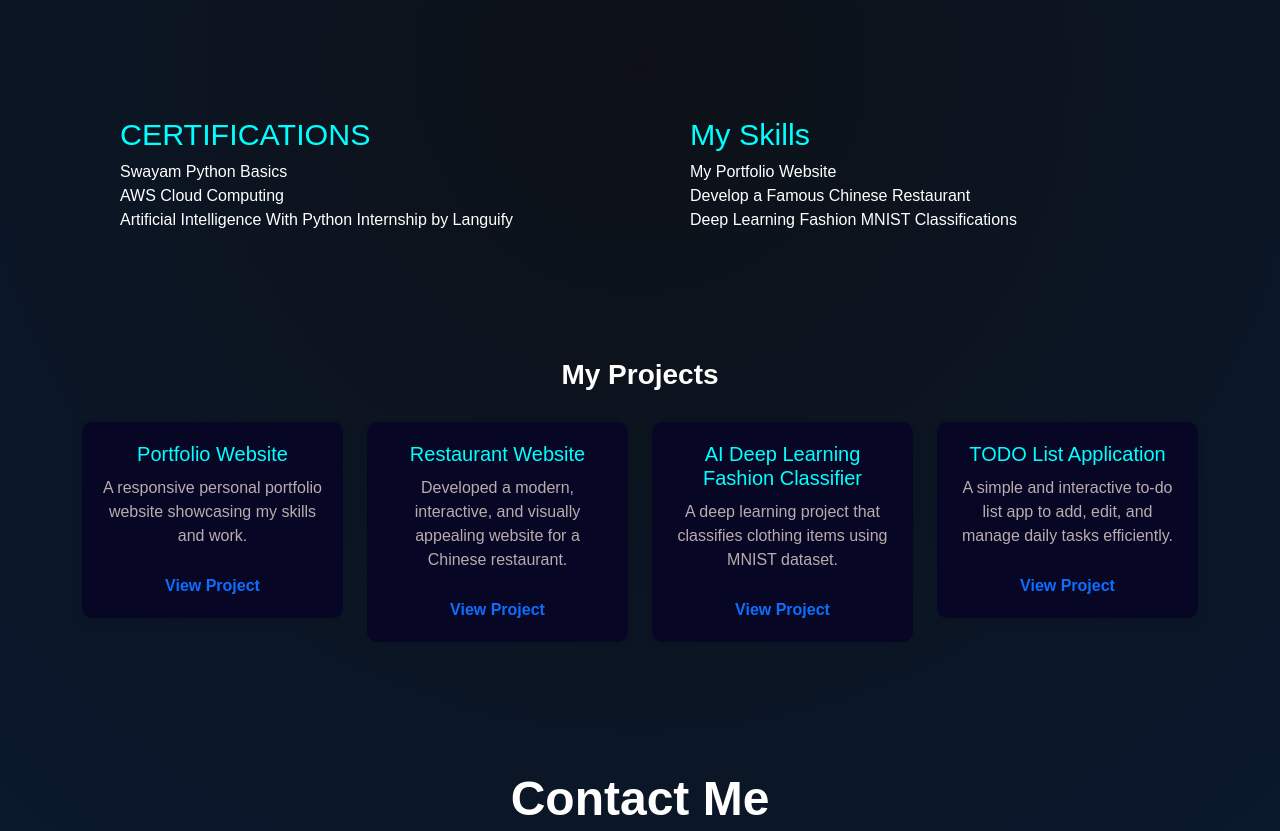
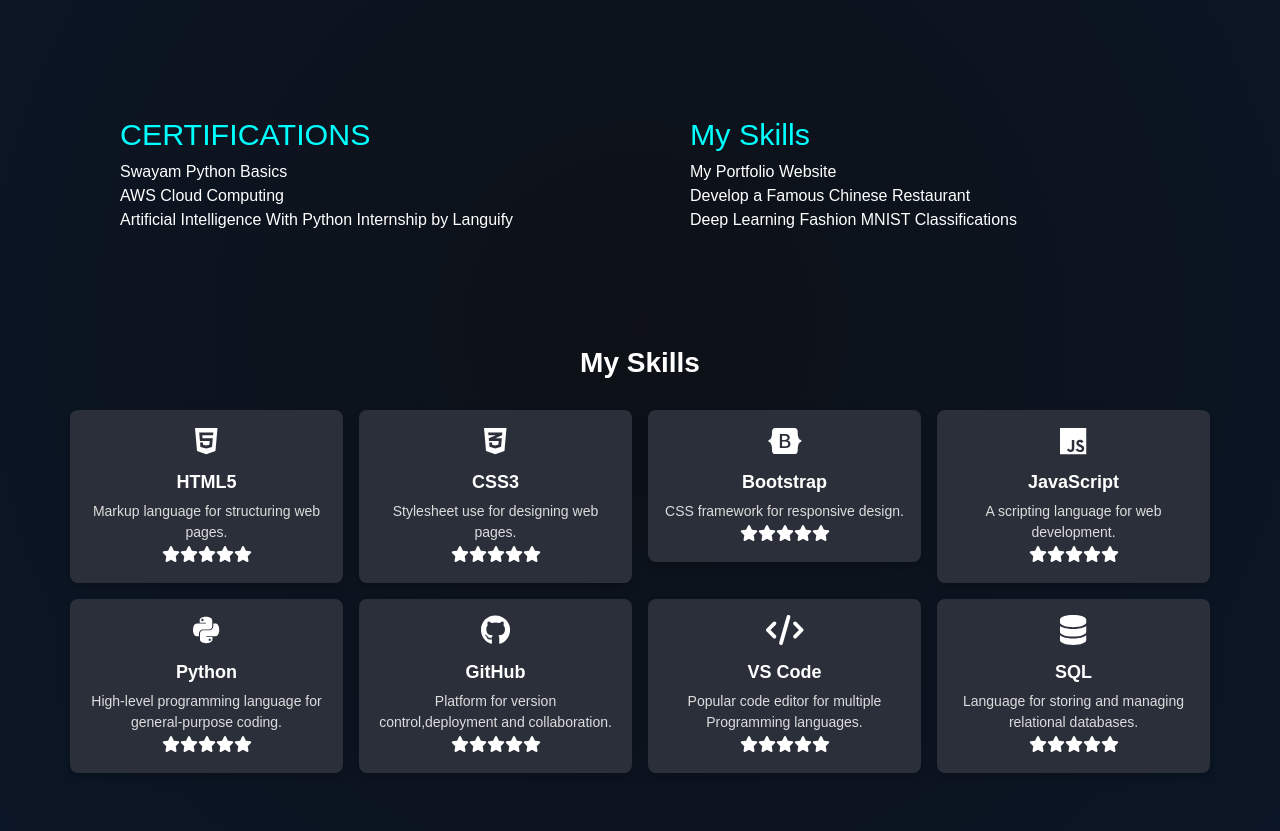
Before and after one commit to BhagavanPavan01/Bhagavan-Pavan_Portfolio, a plain HTML site: page index.html in a window 1280 px wide. Shown: the part 814-1645 px from the top of the page. Drawn offline with nearby package versions, Linux system fonts and the light colour scheme.

Commit message:
To add skills section

```diff
--- a/index.html
+++ b/index.html
@@ -17,6 +17,7 @@
     <script src="https://cdn.jsdelivr.net/npm/bootstrap@5.3.0/dist/js/bootstrap.bundle.min.js"></script>
     <!-- typing animation -->
     <script src="https://cdn.jsdelivr.net/npm/typed.js@2.0.12"></script>
+    <script src="script.js" defer></script>
 
 </head>
 
@@ -42,7 +43,7 @@
             <div class="collapse navbar-collapse" id="navbarNav">
                 <ul class="navbar-nav ms-auto nav-links">
                     <li class="nav-item"><a class="nav-link  navhome fw-bold" href="#">Home</a></li>
-                    <li class="nav-item"><a class="nav-link" href="#">About</a></li>
+                    <li class="nav-item"><a class="nav-link" href="#About">About</a></li>
                     <li class="nav-item"><a class="nav-link" href="#Skills">Skills</a></li>
                     <li class="nav-item"><a class="nav-link" href="#Projects">Projects</a></li>
                     <li class="nav-item"><a class="nav-link" href="#Contact">Contact</a></li>
@@ -130,7 +131,7 @@
 
 
 
-                    <a href="https://drive.google.com/file/d/1AYplDht2eLH5WRKf2OirCORmGdwgufBy/view?usp=drive_link"
+                    <a href="https://drive.google.com/file/d/1AYplDht2eLH5WRKf2OirCORmGdwgufBy/view?usp=sharing"
                         class="btn btn-primary">Download CV</a>
                 </div>
 
@@ -172,9 +173,9 @@
     </section> -->
 
 
-    <section id="Skills">
+    <section>
         <div class="container">
-            <div class="row">
+            <div class="row" id="About">
                 <div class="certifications col-12 col-md-6 text-center text-md-start mb-4 mb-md-0">
                     <h3>CERTIFICATIONS</h3>
                     <ul class="list-unstyled">
@@ -195,6 +196,19 @@
         </div>
     </section>
 
+
+
+
+
+
+
+<!-- skills section----------------- -->
+
+
+    <div class="container py-5 projects-section" id="Skills">
+        <h2 class="section-title">My Skills</h2>
+        <div class="row g-3" id="skills-container"></div>
+    </div>
 
 
 <!-- Project Section------------------------------------ -->
@@ -218,7 +232,7 @@
                     <div class="project-card">
                         <h3>Restaurant Website</h3>
                         <p>Developed a modern, interactive, and visually appealing website for a Chinese restaurant.</p>
-                        <a href="#" class="project-link">View Project</a>
+                        <a href="https://famous-chinese-restaurant.netlify.app/" class="project-link">View Project</a>
                     </div>
                 </div>
 
@@ -269,7 +283,7 @@
     </section>
 
 
-    <script src="script.js"></script>
+
 
     <script src="https://kit.fontawesome.com/2116b654c2.js" crossorigin="anonymous"></script>
 </body>
--- a/script.js
+++ b/script.js
@@ -36,3 +36,42 @@ var typed = new Typed("#typing-text", {
     backDelay: 1000,
     loop: true
   });
+
+
+// Skils Section -------------------------------------
+
+
+
+const skills = [
+    // { name: 'React', icon: 'fab fa-react', rating: 4, description: 'A JavaScript library for building user interfaces.' },
+    // { name: 'NodeJs', icon: 'fab fa-node-js', rating: 4, description: 'JavaScript runtime for backend development.' },
+    // { name: 'ExpressJs', icon: 'fab fa-node', rating: 3, description: 'Minimalist web framework for Node.js.' },
+    { name: 'HTML5', icon: 'fab fa-html5', rating: 5, description: 'Markup language for structuring web pages.' },
+    { name: 'CSS3', icon: 'fab fa-css3-alt', rating: 4, description: 'Stylesheet use for designing web pages.' },
+    { name: 'Bootstrap', icon: 'fab fa-bootstrap', rating: 4, description: 'CSS framework for responsive design.' },
+    { name: 'JavaScript', icon: 'fab fa-js', rating: 4, description: 'A scripting language for web development.' },
+    { name: 'Python', icon: 'fab fa-python', rating: 3, description: 'High-level programming language for general-purpose coding.' },
+    { name: 'GitHub', icon: 'fab fa-github', rating: 4, description: 'Platform for version control,deployment and collaboration.' },
+    { name: 'VS Code', icon: 'fas fa-code', rating: 4, description: 'Popular code editor for multiple Programming languages.' },
+    { name: 'SQL', icon: 'fas fa-database', rating: 2, description: 'Language for storing and managing relational databases.' },
+    // { name: 'Cloud Practitioner', icon: 'fab fa-aws', rating: 2, description: 'Basic cloud knowledge and AWS services.' }
+];
+
+const skillsContainer = document.getElementById('skills-container');
+skills.forEach(skill => {
+    let stars = '<div class="stars">';
+    for (let i = 0; i < 5; i++) {
+        stars += `<i class="fas fa-star ${i < skill.rating ? '' : 'gray'}"></i>`;
+    }
+    stars += '</div>';
+
+    skillsContainer.innerHTML += `
+        <div class="col-md-3 col-sm-6">
+            <div class="skill-card p-3">
+                <i class="${skill.icon} skill-icon"></i>
+                <div class="skill-title">${skill.name}</div>
+                <div class="skill-description">${skill.description}</div>
+                ${stars}
+            </div>
+        </div>`;
+});
--- a/styles.css
+++ b/styles.css
@@ -483,3 +483,61 @@ body {
         height: 170px;
     }
 }
+
+
+
+/* Skill section -------------------- */
+
+
+
+body {
+    background-color: #121826;
+    color: #ffffff;
+    font-family: Arial, sans-serif;
+}
+
+.skill-card {
+    background: #2a2f3a;
+    padding: 15px;
+    border-radius: 8px;
+    box-shadow: 0 4px 8px rgba(0, 0, 0, 0.2);
+    text-align: center;
+    transition: transform 0.3s ease-in-out;
+}
+
+.skill-card:hover {
+    transform: scale(1.05);
+}
+
+.skill-icon {
+    font-size: 30px;
+    margin-bottom: 10px;
+}
+
+.skill-title {
+    font-size: 18px;
+    font-weight: bold;
+    margin-bottom: 5px;
+}
+
+.skill-description {
+    font-size: 14px;
+    color: #ddd;
+}
+
+.stars i {
+    color: gold;
+}
+
+.stars i.gray {
+    color: gray;
+}
+
+.stars i {
+    color: #FFD700; /* Gold color for stars */
+    font-size: 16px;
+}
+
+.stars i.gray {
+    color: #555; /* Dark gray for unfilled stars */
+}
```
